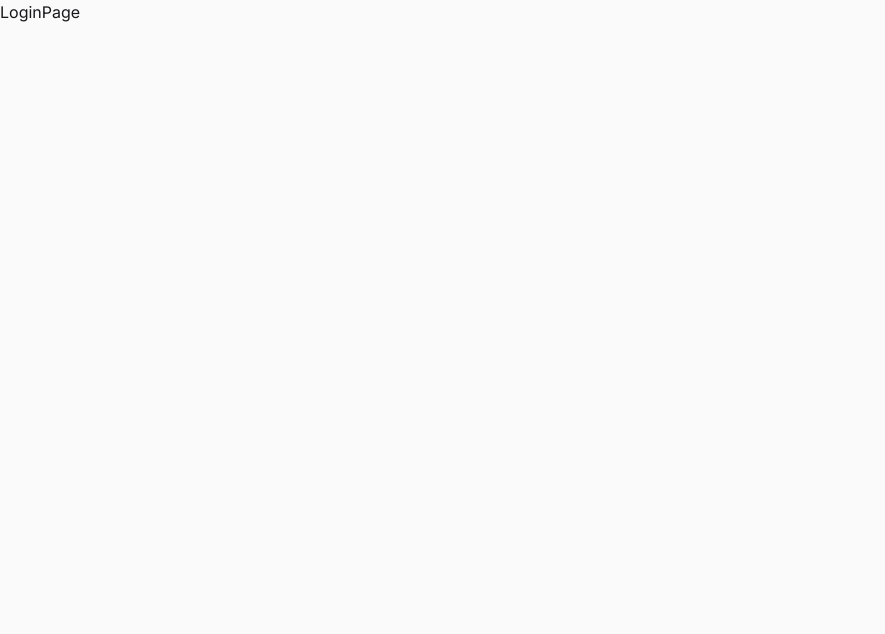
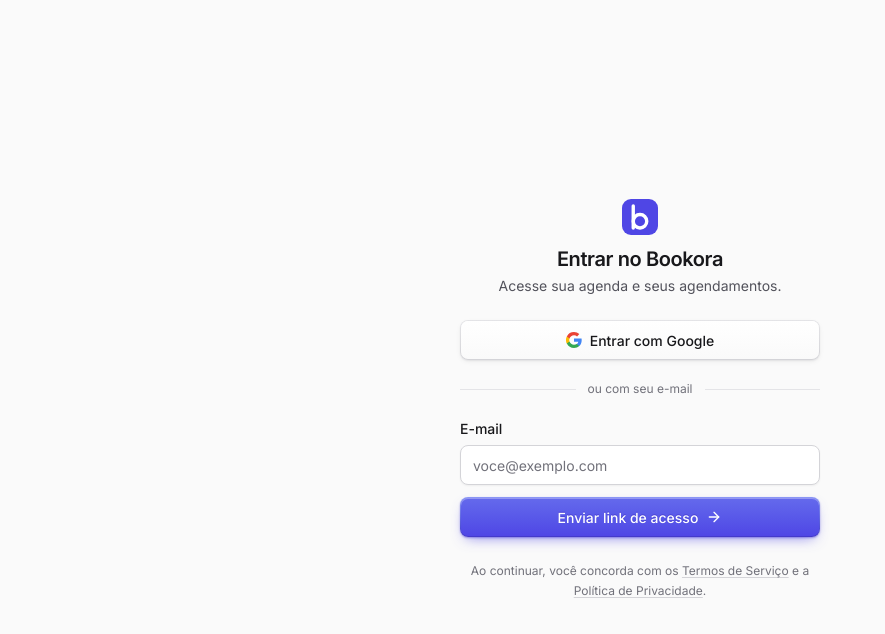
Before and after one commit to buildwitharthur/usebookora, a Next.js app: page /login in a window 1280 px wide. Shown: the top 634 px of the page, without its empty margins (0-885 px from the left). Built offline with nearby package versions, Linux system fonts and the light colour scheme.

Commit message:
feat: implement login page fundation

```diff
--- a/package.json
+++ b/package.json
@@ -14,6 +14,7 @@
     "@auth/prisma-adapter": "^2.11.3",
     "@prisma/adapter-pg": "^7.10.1",
     "@prisma/client": "^7.10.1",
+    "@radix-ui/react-label": "^2.1.17",
     "@radix-ui/react-slot": "^1.5.0",
     "@t3-oss/env-nextjs": "^0.13.11",
     "clsx": "^2.1.1",
--- a/src/features/auth/login/components/pages/index.tsx
+++ b/src/features/auth/login/components/pages/index.tsx
@@ -1,7 +1,54 @@
-import React from "react";
+import Image from "next/image";
+import Link from "next/link";
+import LoginForm from "../ui/login-form";
+
+const linkClass =
+  "underline underline-offset-2 decoration-border-strong hover:text-fg hover:decoration-fg-muted";
 
 const LoginPage = () => {
-  return <div>LoginPage</div>;
+  return (
+    <div className="flex animate-slide-up flex-col gap-6">
+      <header className="flex flex-col items-center gap-3 text-center">
+        <Link
+          href="/"
+          aria-label="Bookora, página inicial"
+          className="rounded-md focus-visible:outline-2 focus-visible:outline-offset-4 focus-visible:outline-focus"
+        >
+          <Image
+            src="/brand/logo-mark.svg"
+            alt=""
+            width={36}
+            height={36}
+            priority
+            unoptimized
+          />
+        </Link>
+
+        <div className="flex flex-col gap-1">
+          <h1 className="text-xl font-semibold leading-tight tracking-tight">
+            Entrar no Bookora
+          </h1>
+          <p className="text-sm text-fg-secondary">
+            Acesse sua agenda e seus agendamentos.
+          </p>
+        </div>
+      </header>
+
+      <LoginForm />
+
+      <p className="text-center text-xs leading-relaxed text-fg-muted text-pretty">
+        Ao continuar, você concorda com os{" "}
+        <Link href="#" className={linkClass}>
+          Termos de Serviço
+        </Link>{" "}
+        e a{" "}
+        <Link href="#" className={linkClass}>
+          Política de Privacidade
+        </Link>
+        .
+      </p>
+    </div>
+  );
 };
 
 export default LoginPage;
--- /dev/null
+++ b/src/features/auth/login/components/ui/login-form.tsx
@@ -0,0 +1,67 @@
+"use client";
+
+import { ArrowRight } from "lucide-react";
+import { Button } from "@/shared/components/ui/button";
+import { Input } from "@/shared/components/ui/input";
+import { Label } from "@/shared/components/ui/label";
+
+const GoogleIcon = () => (
+  <svg aria-hidden="true" viewBox="0 0 24 24" className="size-icon-sm">
+    <path
+      fill="#4285F4"
+      d="M23.52 12.27c0-.85-.08-1.67-.22-2.45H12v4.64h6.46a5.52 5.52 0 0 1-2.4 3.62v3h3.88c2.27-2.09 3.58-5.17 3.58-8.81Z"
+    />
+    <path
+      fill="#34A853"
+      d="M12 24c3.24 0 5.96-1.07 7.94-2.91l-3.88-3.01c-1.07.72-2.45 1.15-4.06 1.15-3.13 0-5.78-2.11-6.72-4.95H1.27v3.11A12 12 0 0 0 12 24Z"
+    />
+    <path
+      fill="#FBBC05"
+      d="M5.28 14.28a7.2 7.2 0 0 1 0-4.56V6.61H1.27a12 12 0 0 0 0 10.78l4.01-3.11Z"
+    />
+    <path
+      fill="#EA4335"
+      d="M12 4.77c1.76 0 3.34.61 4.59 1.8l3.44-3.44A11.97 11.97 0 0 0 12 0 12 12 0 0 0 1.27 6.61l4.01 3.11C6.22 6.88 8.87 4.77 12 4.77Z"
+    />
+  </svg>
+);
+
+const LoginForm = () => {
+  return (
+    <div className="flex flex-col gap-5">
+      {/* TODO: ligar ao signIn("google") */}
+      <Button type="button" variant="secondary" className="w-full">
+        <GoogleIcon />
+        Entrar com Google
+      </Button>
+
+      <div className="flex items-center gap-3">
+        <span aria-hidden="true" className="h-px flex-1 bg-border" />
+        <span className="text-xs text-fg-muted">ou com seu e-mail</span>
+        <span aria-hidden="true" className="h-px flex-1 bg-border" />
+      </div>
+
+      {/* TODO: submit envia link mágico (provider de e-mail do Auth.js) */}
+      <form className="flex flex-col gap-3" noValidate>
+        <div className="flex flex-col gap-1.5">
+          <Label htmlFor="email">E-mail</Label>
+          <Input
+            id="email"
+            name="email"
+            type="email"
+            autoComplete="email"
+            placeholder="voce@exemplo.com"
+            required
+          />
+        </div>
+
+        <Button type="submit" className="w-full">
+          Enviar link de acesso
+          <ArrowRight aria-hidden="true" className="size-icon-sm" />
+        </Button>
+      </form>
+    </div>
+  );
+};
+
+export default LoginForm;
--- a/src/shared/components/layouts/auth/index.tsx
+++ b/src/shared/components/layouts/auth/index.tsx
@@ -5,7 +5,11 @@ type AuthLayoutProps = {
 };
 
 const AuthLayout = ({ children }: AuthLayoutProps) => {
-  return <>{children}</>;
+  return (
+    <main className="flex min-h-dvh flex-col items-center justify-center bg-canvas px-4 py-12">
+      <div className="w-full max-w-90">{children}</div>
+    </main>
+  );
 };
 
 export default AuthLayout;
--- /dev/null
+++ b/src/shared/components/ui/input.tsx
@@ -0,0 +1,36 @@
+import type { ComponentProps } from "react";
+import { tv, type VariantProps } from "tailwind-variants";
+import { cn } from "@/shared/utils/cn";
+
+export const inputVariants = tv({
+  base: "w-full min-w-0 rounded-md border border-border-strong bg-surface px-3 text-fg shadow-xs transition-colors outline-none placeholder:text-fg-muted hover:border-neutral-400 focus-visible:border-focus disabled:pointer-events-none disabled:opacity-50 aria-invalid:border-danger",
+  variants: {
+    size: {
+      sm: "h-control-sm sm:text-sm",
+      md: "h-control-md sm:text-sm",
+      lg: "h-control-lg",
+    },
+  },
+  defaultVariants: {
+    size: "md",
+  },
+});
+
+export type InputProps = Omit<ComponentProps<"input">, "size"> &
+  VariantProps<typeof inputVariants>;
+
+export const Input = ({
+  className,
+  size,
+  type = "text",
+  ...props
+}: InputProps) => {
+  return (
+    <input
+      data-slot="input"
+      type={type}
+      className={cn(inputVariants({ size }), className)}
+      {...props}
+    />
+  );
+};
--- /dev/null
+++ b/src/shared/components/ui/label.tsx
@@ -0,0 +1,21 @@
+"use client";
+
+import * as LabelPrimitive from "@radix-ui/react-label";
+import type { ComponentProps } from "react";
+import { cn } from "@/shared/utils/cn";
+
+export const Label = ({
+  className,
+  ...props
+}: ComponentProps<typeof LabelPrimitive.Root>) => {
+  return (
+    <LabelPrimitive.Root
+      data-slot="label"
+      className={cn(
+        "text-sm font-medium text-fg select-none peer-disabled:opacity-50",
+        className,
+      )}
+      {...props}
+    />
+  );
+};
```
Also changed, not shown: 2 other files (tests, documents, lock files or other folders).
